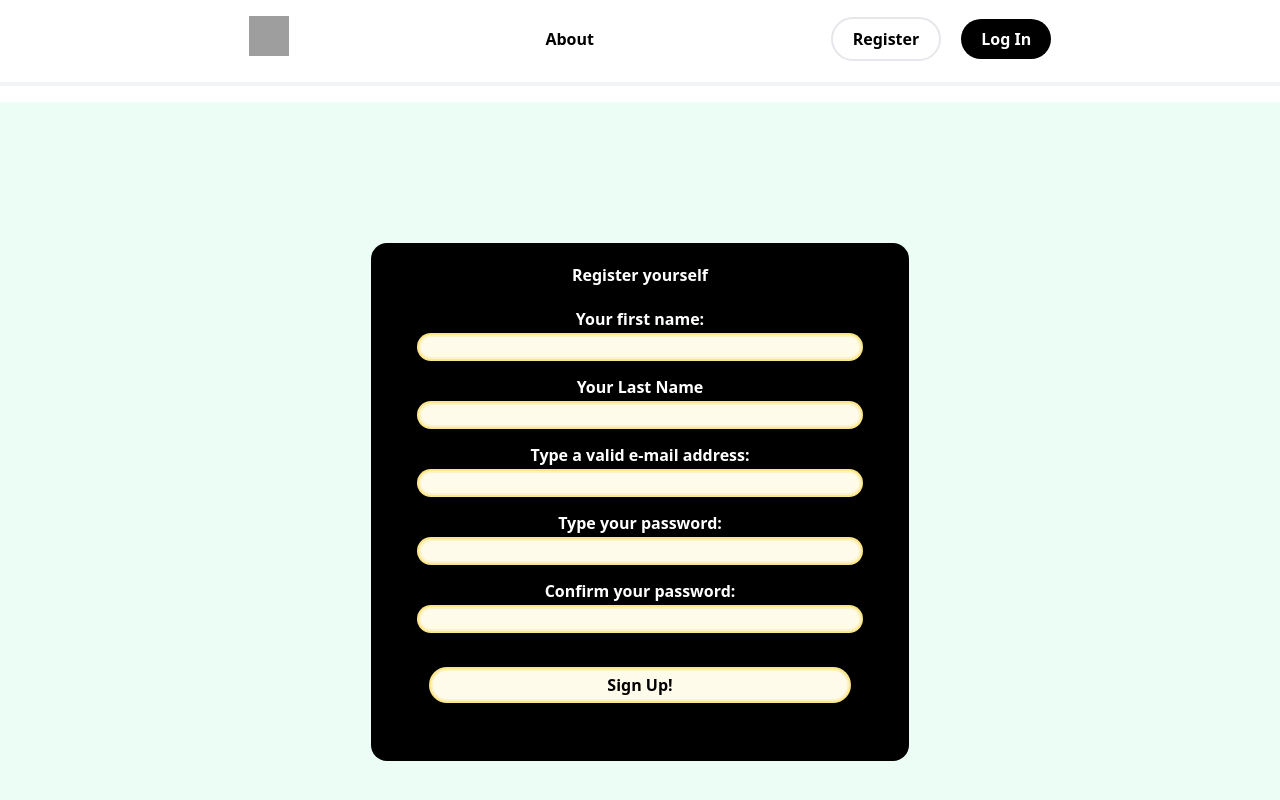
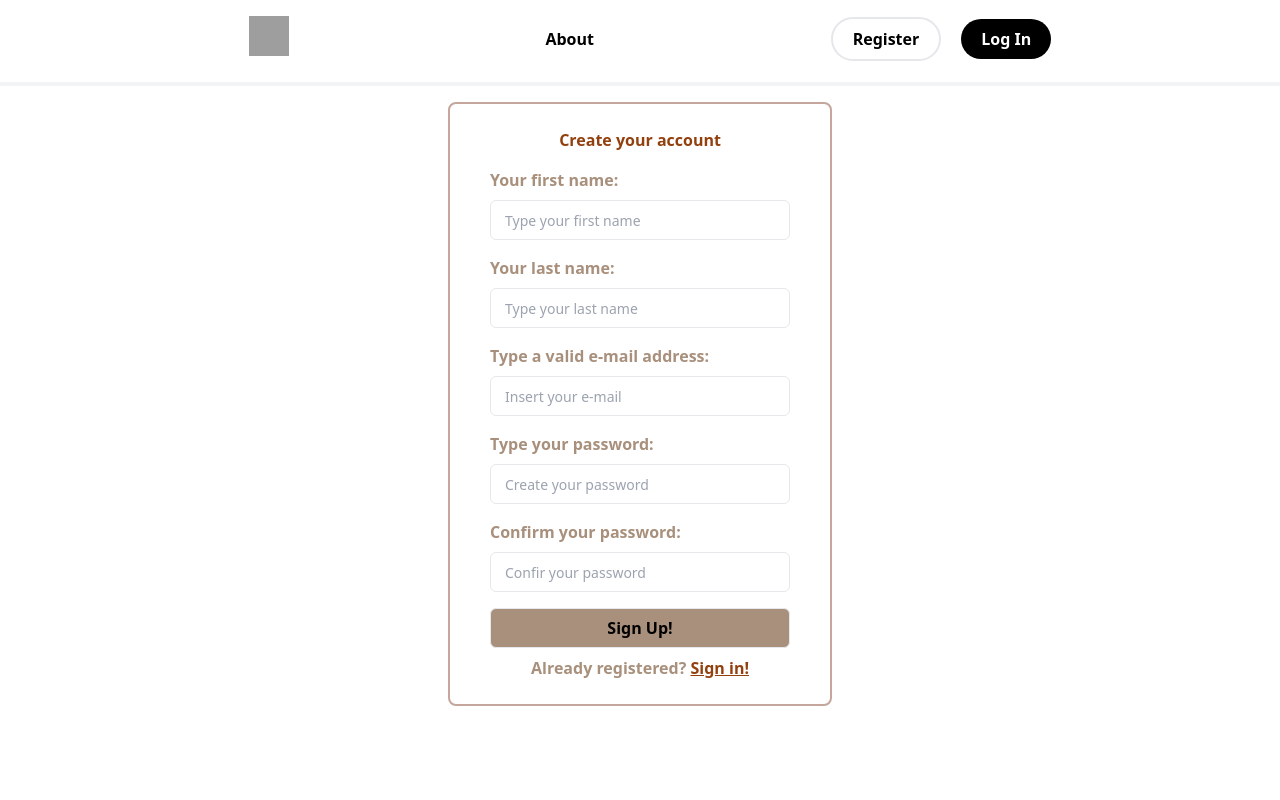
Before and after one commit to Tute24/wgl-app, a Next.js app in the folder frontend/: page /registerPage in a window 1280 px wide. Shown: the top 800 px of the page. Built offline with nearby package versions, Linux system fonts and the light colour scheme; grey boxes are pictures that could not be loaded.

Commit message:
style: styling the register form

```diff
--- a/frontend/src/app/registerPage/(components)/RegistrationForms/RegistrationForm.tsx
+++ b/frontend/src/app/registerPage/(components)/RegistrationForms/RegistrationForm.tsx
@@ -1,17 +1,24 @@
 'use client'
 
 import useSubmitRegister from '@/app/registerPage/(hooks)/useSubmitRegister'
+import InputContainer from '@/components/Common/input-container/input-container'
+import SubmitButton from '@/components/Common/submit-button/submit-button'
 import { useContextWrap } from '@/contextAPI/context'
 import usersDataSchema from '@/zodSchemas/usersDataSchema'
 import { zodResolver } from '@hookform/resolvers/zod'
+import Link from 'next/link'
 import { SubmitHandler, useForm } from 'react-hook-form'
 import { z } from 'zod'
 
 type usersData = z.infer<typeof usersDataSchema>
 
 export default function RegisterForm() {
-  const {statusMessage} = useContextWrap()
-  const { register, handleSubmit, formState:{errors} } = useForm<usersData>({
+  const { statusMessage } = useContextWrap()
+  const {
+    register,
+    handleSubmit,
+    formState: { errors },
+  } = useForm<usersData>({
     resolver: zodResolver(usersDataSchema),
   })
   const submitRegister = useSubmitRegister()
@@ -19,80 +26,85 @@ export default function RegisterForm() {
 
   return (
     <>
-      <div className="flex flex-col justify-center items-center min-h-screen bg-emerald-50">
-        <div className="font-sans p-10 text-center bg-black text-white font-semibold rounded-2xl">
-          <div className="flex justify-center items-center -mt-5 mb-3">
-            <h2>Register yourself</h2>
+      <div className="flex flex-col items-center m-auto">
+        <div className="border-solid border-2 border-dustyRose rounded-lg p-3 hover:shadow-xl hover:shadow-dustyRose">
+          <div className="font-sans px-7 pb-3 pt-3 m-auto ">
+            <div className="flex justify-center items-center pb-2 text-mutedTaupe font-bold">
+              <h2 className="text-amber-800">Create your account</h2>
             </div>
             <form onSubmit={handleSubmit(onSubmit)} className="flex flex-col ">
-            <div className="p-2">
-              <label htmlFor="firstName">Your first name:</label>
-              <input
-                className="mt-1 border-solid border-2 border-amber-100 bg-amber-50 rounded-2xl text-center
-                 text-black text-sm w-full focus:outline-none ring-2 ring-amber-200 "
+              <InputContainer
+                label="Your first name"
                 type="text"
                 id="firstName"
+                placeholder="Type your first name"
                 {...register('firstName')}
-                required
               />
-            </div>
-
-            <div className="p-2">
-              <label htmlFor="lastName">Your Last Name</label>
-              <input
-                className="mt-1 border-solid border-2 border-amber-100 bg-amber-50 rounded-2xl text-center
-                 text-black text-sm w-full focus:outline-none ring-2 ring-amber-200 "
+              <InputContainer
+                label="Your last name"
                 type="text"
                 id="lastName"
+                placeholder="Type your last name"
                 {...register('lastName')}
-                required
               />
-            </div>
-            <div className="p-2">
-              <label htmlFor="newEmail">Type a valid e-mail address:</label>
-              <input
-                className="mt-1 border-solid border-2 border-amber-100 bg-amber-50 rounded-2xl
-                text-center text-black text-sm w-full focus:outline-none ring-2 ring-amber-200 "
+              <div className="gap-2">
+                <InputContainer
+                  label="Type a valid e-mail address"
                   type="email"
                   id="email"
+                  placeholder="Insert your e-mail"
                   {...register('email')}
-                required
                 />
-              {errors.email && <span className='text-red-500 font-bold'>{errors.email.message}</span>}
+                {errors.email && (
+                  <span className="text-red-500 font-bold">
+                    {errors.email.message}
+                  </span>
+                )}
               </div>
-
-            <div className="p-2">
-              <label htmlFor="newPassword">Type your password:</label>
-              <input
-                className="mt-1 border-solid border-2 border-amber-100 bg-amber-50 rounded-2xl text-center text-black text-sm w-full focus:outline-none ring-2 ring-amber-200 "
+              <div className="gap-2">
+                <InputContainer
+                  label="Type your password"
+                  type="password"
                   id="password"
+                  placeholder="Create your password"
+                  {...register('password')}
+                />
+                {errors.password && (
+                  <span className="text-red-500 font-bold">
+                    {errors.password.message}
+                  </span>
+                )}
+              </div>
+              <div className="gap-2">
+                <InputContainer
+                  label="Confirm your password"
                   type="password"
-                {...register('password')}
-                required
+                  id="newPasswordAuth"
+                  placeholder="Confir your password"
+                  {...register('confirmPassword')}
                 />
-              {errors.password && <span className='text-red-500 font-bold'>{errors.password.message}</span>}
+                {errors.confirmPassword && (
+                  <span className="text-red-500 font-bold">
+                    {errors.confirmPassword.message}
+                  </span>
+                )}
               </div>
-            <div className="p-2">
-              <label htmlFor="newPasswordauth">Confirm your password:</label>
-              <input
-                className="mt-1 border-solid border-2 border-amber-100 bg-amber-50 rounded-2xl text-center text-black text-sm w-full focus:outline-none ring-2 ring-amber-200 "
-                type="password"
-                {...register('confirmPassword')}
-                required
-              />
+              <div className="flex flex-col pt-2 flex-grow">
+                <SubmitButton id="registerButton" title="Sign Up!" />
+                <span className="text-red-500 font-bold">{statusMessage}</span>
               </div>
-            <div className="p-5 flex flex-col justify-center">
-              <button
-                className="bg-amber-50 rounded-full py-0.5 px-4 text-black font-bold border-amber-100 border-solid border-2 w-full mt-2.5 hover:bg-amber-200 focus:outline-none ring-2 ring-amber-200"
-                type="submit"
-                id="registerButton"
-              >
-                Sign Up!
-              </button>
-              <span className="text-red-500 font-bold">{statusMessage}</span>
-
+              <div className="flex justify-center items-center mt-2">
+                <h2 className="font-bold text-mutedTaupe">
+                  Already registered?{' '}
+                  <Link href="/">
+                    <span className="font-bold text-amber-800 underline">
+                      Sign in!
+                    </span>
+                  </Link>
+                </h2>
               </div>
             </form>
+          </div>
         </div>
       </div>
     </>
--- a/frontend/src/app/registerPage/page.tsx
+++ b/frontend/src/app/registerPage/page.tsx
@@ -1,10 +1,7 @@
 import RegisterForm from './(components)/RegistrationForms/RegistrationForm'
 import UnLoggedHeader from '../../components/Headers/UnLoggedHeader'
-import { useContextWrap } from '../../contextAPI/context'
 
 export default function Register() {
-  const { statusMessage } = useContextWrap()
-
   return (
     <>
       <UnLoggedHeader />
--- a/frontend/src/components/Common/submit-button/submit-button.tsx
+++ b/frontend/src/components/Common/submit-button/submit-button.tsx
@@ -7,7 +7,7 @@ export default function SubmitButton({ id, title }: SubmitButtonProps) {
   return (
     <div>
       <button
-        className="text-black font-bold border-solid border bg-mutedTaupe hover:bg-dustyRose min-w-[300px] h-10 rounded-md"
+        className="text-black m-auto font-bold border-solid border bg-mutedTaupe hover:bg-dustyRose min-w-[300px] h-10 rounded-md"
         type="submit"
         id={id}
       >
--- a/frontend/src/components/Forms/LoginForm.tsx
+++ b/frontend/src/components/Forms/LoginForm.tsx
@@ -49,7 +49,7 @@ export default function LoginForm({
       </div>
       <div className="text-center">
         <span className="font-semibold text-mutedTaupe">
-          Are you a new user?{' '}
+          Are you a new user?
           <Link href="/registerPage">
             <span className="text-amber-800 underline">Sign up now!</span>
           </Link>
```
Also changed, not shown: frontend/src/components/Common/input-container/input-container.tsx (+4 -4 lines). Lines whose indentation alone changed are shown as unchanged.
